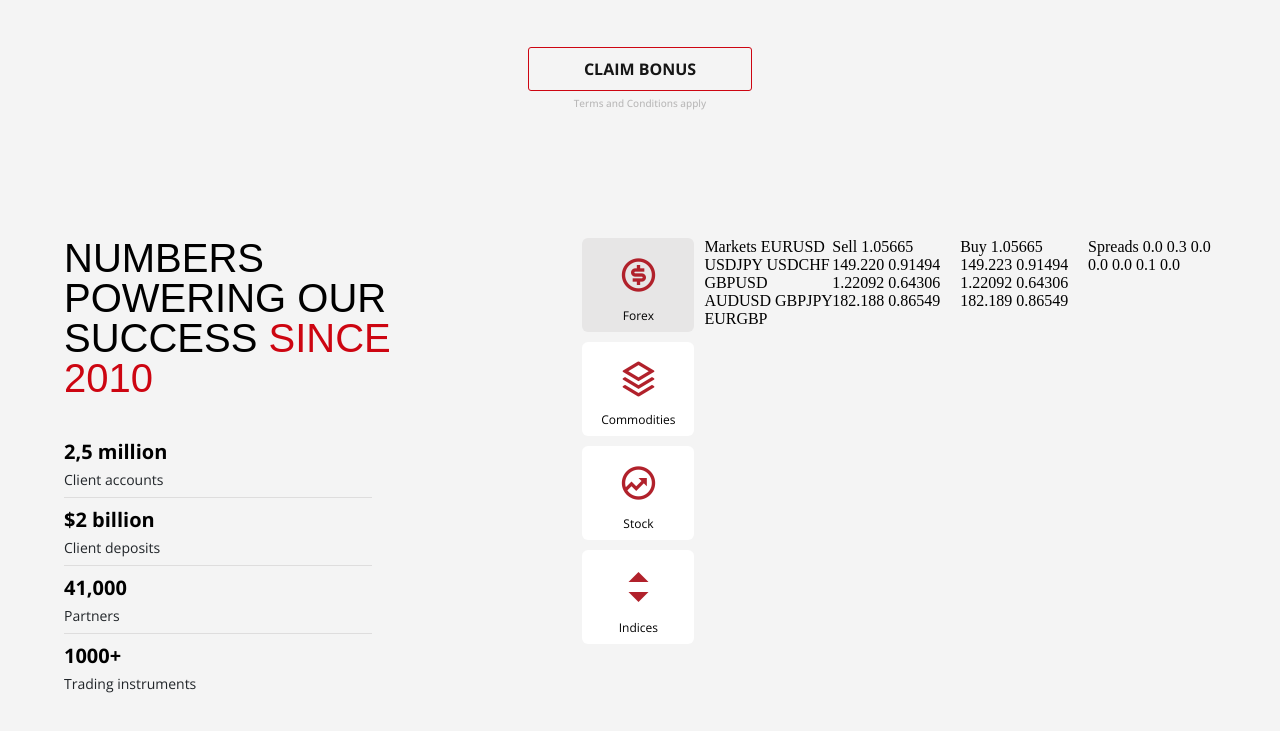
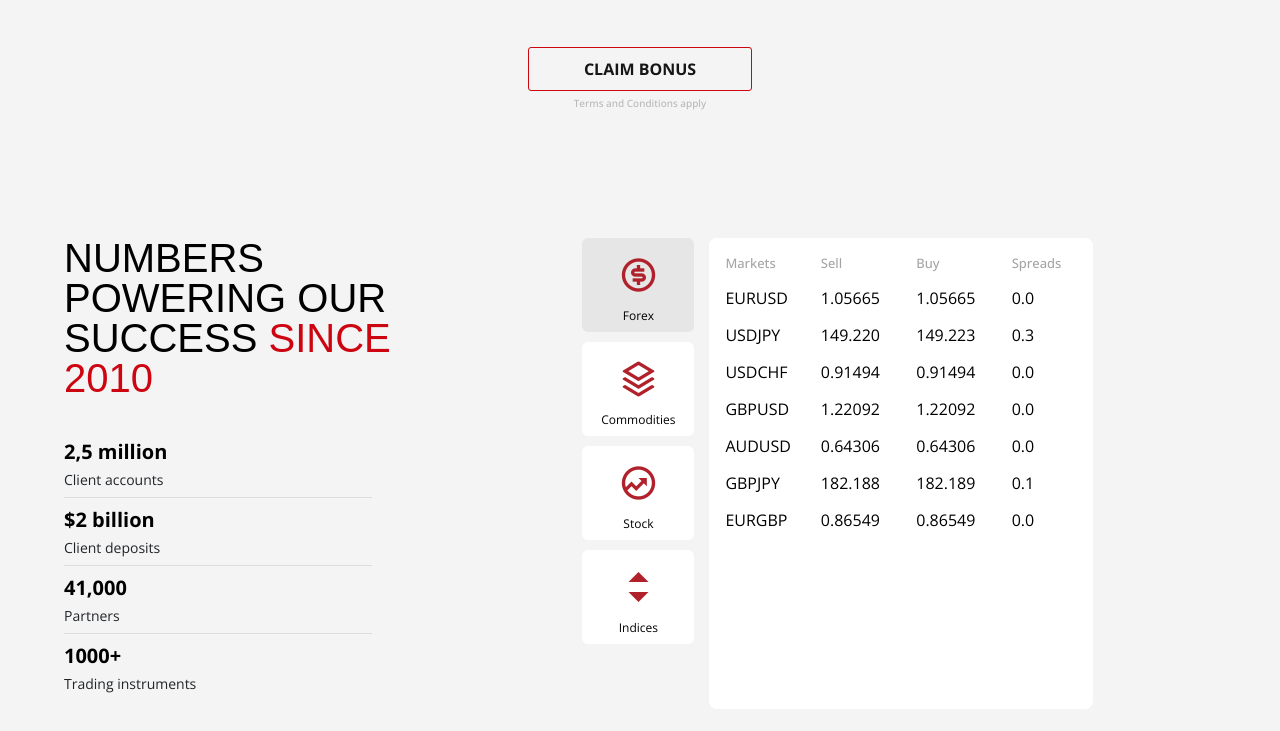
Before and after one commit to earlmorningstar/HFM-Website-Clone, a plain HTML site: page landingPage.html in a window 1280 px wide. Shown: the part 2096-2827 px from the top of the page. Drawn offline with nearby package versions, Linux system fonts and the light colour scheme; a web font is replaced by a local one.

Commit message:
Extra Commit.

```diff
--- a/css/landingPageStyle.css
+++ b/css/landingPageStyle.css
@@ -554,7 +554,7 @@
 .market-div-holder {
   width: 55%;
   display: flex;
-  gap: 10px;
+  gap: 15px;
 }
 
 #success-id-header {
@@ -619,11 +619,32 @@
 }
 
 .mkt-sale-container {
+  padding: 1em;
+  border-radius: 8px;
   display: grid;
   grid-template-columns: repeat(4, 1fr);
+  grid-column-gap: 30px;
+  background-color: #ffffff;
 
 }
 
+.msbs-holders {
+  font-family: 'Open Sans', sans-serif;
+  display: flex;
+  flex-direction: column;
+
+}
+
+.msbs-holders > span {
+  margin-bottom: 15px;
+/* border-bottom: 1px solid  rgb(222, 221, 221); */
+}
+
+.msbs-light-header {
+  color: #a5a5a5;
+  font-size: 13px;
+  font-weight: 500;
+}
 
 
 
--- a/landingPage.html
+++ b/landingPage.html
@@ -324,8 +324,9 @@
         </div>
 
         <div class="mkt-sale-container">
-          <div>
-            <span>Markets</span>
+
+          <div class="msbs-holders">
+            <span class="msbs-light-header">Markets</span>
             <span>EURUSD</span>
             <span>USDJPY</span>
             <span>USDCHF</span>
@@ -335,8 +336,8 @@
             <span>EURGBP</span>
           </div>
 
-          <div>
-            <span>Sell</span>
+          <div class="msbs-holders">
+            <span class="msbs-light-header">Sell</span>
             <span>1.05665</span>
             <span>149.220</span>
             <span>0.91494</span>
@@ -346,8 +347,8 @@
             <span>0.86549</span>
           </div>
 
-          <div>
-            <span>Buy</span>
+          <div class="msbs-holders">
+            <span class="msbs-light-header">Buy</span>
             <span>1.05665</span>
             <span>149.223</span>
             <span>0.91494</span>
@@ -357,8 +358,8 @@
             <span>0.86549</span>
           </div>
 
-          <div>
-            <span>Spreads</span>
+          <div class="msbs-holders">
+            <span class="msbs-light-header">Spreads</span>
             <span>0.0</span>
             <span>0.3</span>
             <span>0.0</span>
```
